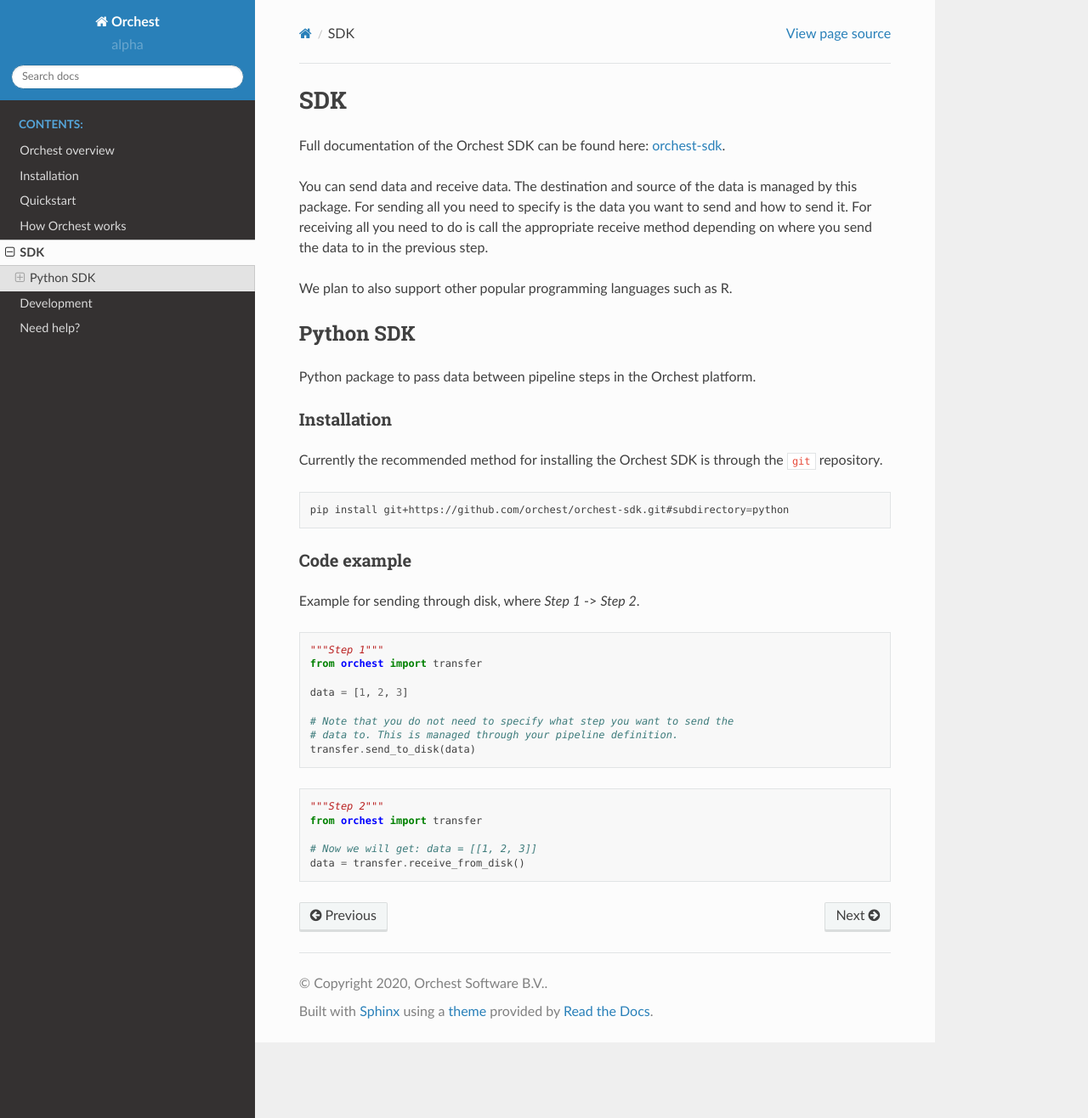
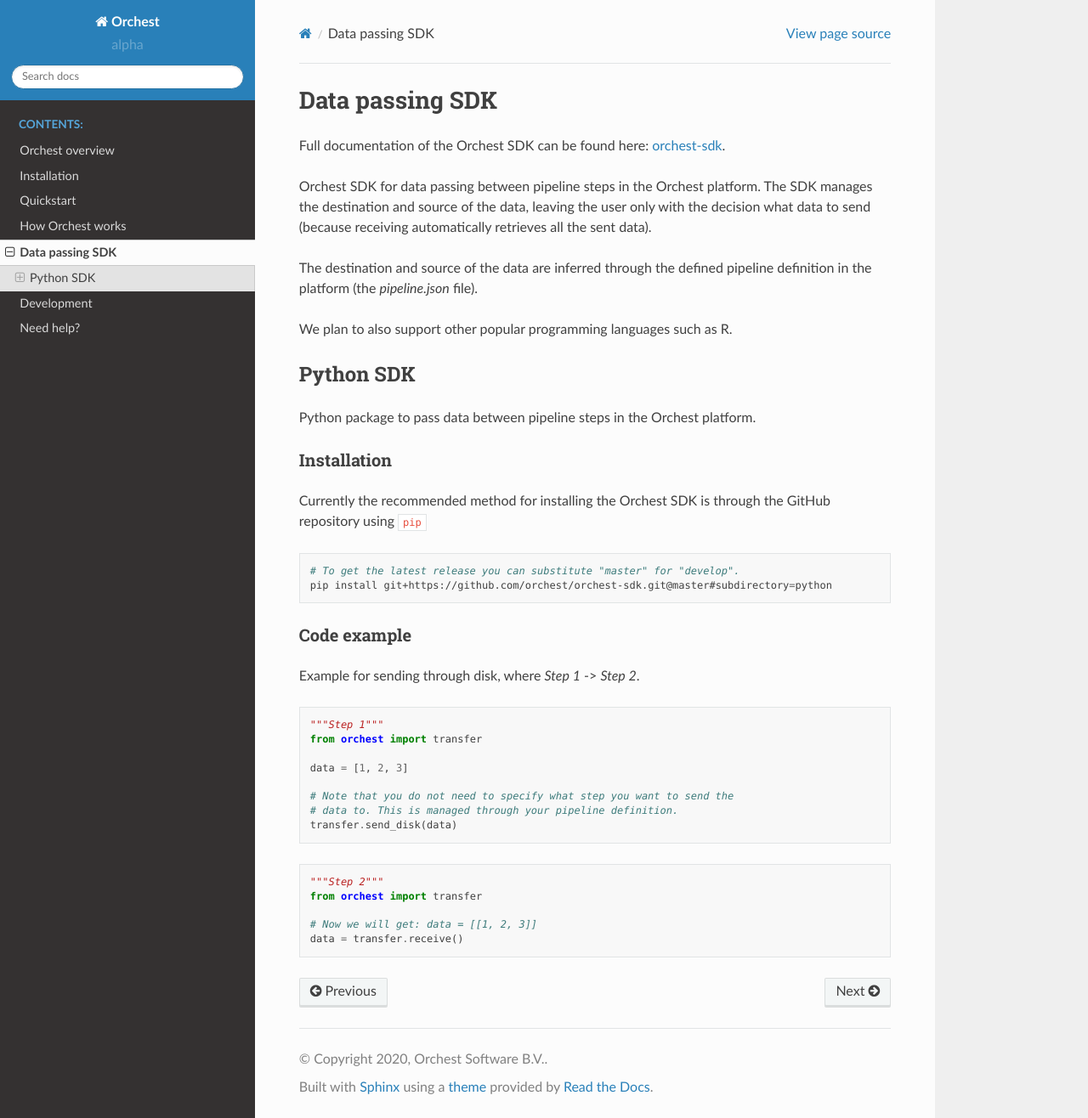
Before and after one commit to ReactExpert918/orchest, a Sphinx documentation site: the page built from docs/source/sdk.rst, in a window 1280 px wide and 1316 px high. Shown: the whole window at 85% size. Built offline with Sphinx 7.4.7 and the Read the Docs theme 2.0.0, drawn with Linux system fonts in a browser that asks for light colours.

Commit message:
Update sdk documentation

```diff
--- a/docs/source/index.rst
+++ b/docs/source/index.rst
@@ -23,7 +23,7 @@
    installation
    quickstart
    how_orchest_works
-   sdk/index
+   sdk
    development/index
    help
 
--- a/docs/source/sdk/index.rst
+++ b/docs/source/sdk.rst
@@ -1,14 +1,16 @@
 .. _sdk:
 
-SDK
-===
+Data passing SDK
+================
 
 Full documentation of the Orchest SDK can be found here: `orchest-sdk <https://orchest-sdk.readthedocs.io/en/latest/>`_.
 
-You can send data and receive data. The destination and source of the data is managed by this
-package. For sending all you need to specify is the data you want to send and how to send it. For
-receiving all you need to do is call the appropriate receive method depending on where you send the
-data to in the previous step.
+Orchest SDK for data passing between pipeline steps in the Orchest platform. The SDK manages the
+destination and source of the data, leaving the user only with the decision what data to send
+(because receiving automatically retrieves all the sent data).
+
+The destination and source of the data are inferred through the defined pipeline definition in the
+platform (the `pipeline.json` file).
 
 We plan to also support other popular programming languages such as R.
 
@@ -18,12 +20,13 @@
 
 Installation
 ~~~~~~~~~~~~
-Currently the recommended method for installing the Orchest SDK is through the :code:`git`
-repository.
+Currently the recommended method for installing the Orchest SDK is through the GitHub repository
+using :code:`pip`
 
 .. code-block:: bash
 
-   pip install git+https://github.com/orchest/orchest-sdk.git#subdirectory=python
+   # To get the latest release you can substitute "master" for "develop".
+   pip install git+https://github.com/orchest/orchest-sdk.git@master#subdirectory=python
 
 
 Code example
@@ -39,7 +42,7 @@
 
    # Note that you do not need to specify what step you want to send the
    # data to. This is managed through your pipeline definition.
-   transfer.send_to_disk(data)
+   transfer.send_disk(data)
 
 
 .. code-block:: python
@@ -48,4 +51,4 @@
    from orchest import transfer
 
    # Now we will get: data = [[1, 2, 3]]
-   data = transfer.receive_from_disk()
+   data = transfer.receive()
```
